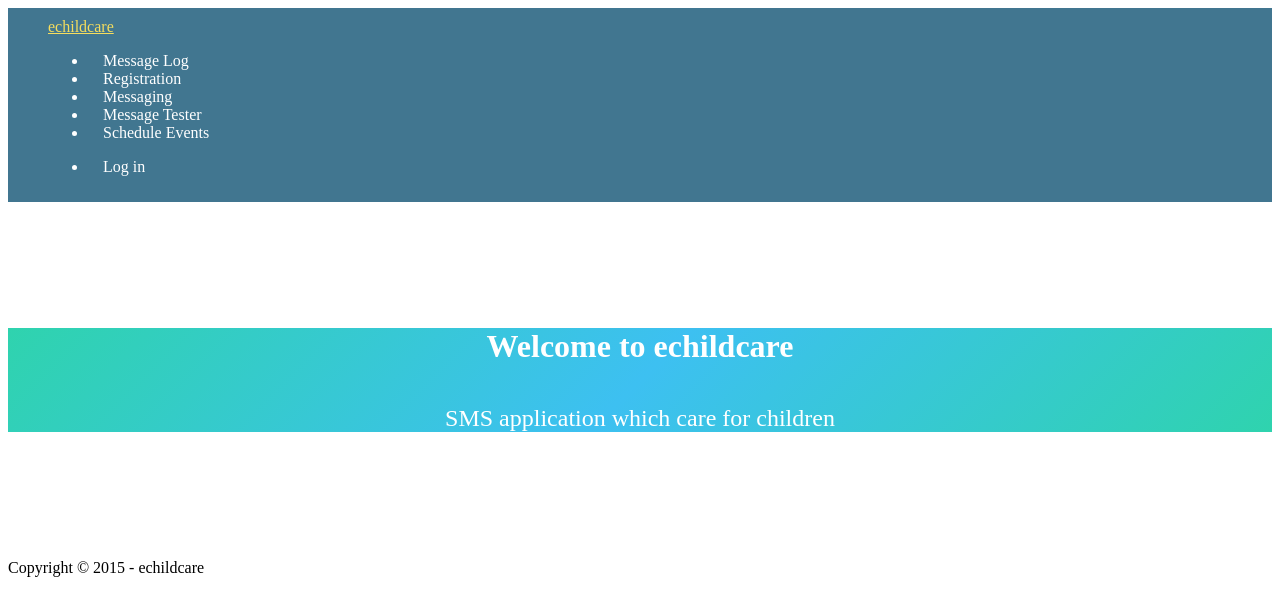
After one commit to Parbhat/echildcare, a Django app: template echildcare/templates/dashboard.html in a window 1280 px wide. The commit adds this page. Shown: the top 616 px of the page. Run offline with Django 3.2, Linux system fonts and the light colour scheme; the template is opened without the code that fills it, so the values that code supplies are empty; parts of the project's set-up code (start-up, migrations or seed data) failed here and were passed over; some libraries are stand-ins or nearby versions.

Commit message:
templates modified and styled

```diff
--- /dev/null
+++ b/echildcare/static/main.css
@@ -0,0 +1,33 @@
+.navbar-custom
+{
+    background-color: #417690;
+    color: #fff;
+}
+
+.navbar .nav>li>a {
+    float: none;
+    padding: 10px 15px 10px;
+    color: #fff;
+    text-decoration: none;
+    text-shadow: none;
+}
+
+.navbar .nav>li>a:hover {
+    color: #8DABB9;
+}
+
+.navbar .container
+{
+    padding: 10px 40px;
+}
+
+.navbar .brand
+{
+   text-shadow: none;
+   color: #F5DD5D;
+}
+
+#footer
+{
+    background-color: #fff;
+}
--- /dev/null
+++ b/echildcare/templates/base.html
@@ -0,0 +1,128 @@
+{% load i18n %}
+{% load static from staticfiles %}
+
+<!DOCTYPE html>
+<html>
+    <head>
+        <meta charset="UTF-8">{# keep this right after <head> #}
+        <title>{% block title %}RapidSMS{% endblock %}</title>
+        <meta name="viewport" content="width=device-width, initial-scale=1.0">
+
+        {% block stylesheets %}
+{#        <link type="text/css" rel="stylesheet" href="{% static 'rapidsms/stylesheets/tables.css' %}" />#}
+        <link type="text/css" rel="stylesheet" href="{% static 'bootstrap/css/bootstrap.min.css' %}" />
+        <link type="text/css" rel="stylesheet" href="{% static 'rapidsms/stylesheets/base.css' %}" />
+        <link type="text/css" rel="stylesheet" href="{% static 'bootstrap/css/bootstrap-responsive.css' %}" />
+        <link type="text/css" rel="stylesheet" href="{% static 'main.css' %}" />
+        {% endblock %}
+
+        {% block extra_stylesheets %}
+
+        {% endblock %}
+
+        {% block javascripts %}
+        <script type="text/javascript" src="{% static 'rapidsms/javascripts/jquery-1.9.0.min.js' %}"></script>
+        <script type="text/javascript" src="{% static 'rapidsms/javascripts/collapse.js' %}"></script>
+        <script type="text/javascript" src="{% static 'bootstrap/js/bootstrap.min.js' %}"></script>
+        {% endblock %}
+        {% block extra_javascript %}
+        {% endblock %}
+    </head>
+
+    <body>
+        <div id="wrap">  {# Wrap everything but the footer so we can push the footer to the bottom #}
+
+            {% block header %}
+                <div class="navbar navbar-fixed-top">
+                    <div class="navbar-custom">
+                        <div class="container">
+
+                            {# .btn-navbar is used as the toggle for collapsed navbar content #}
+                            <a class="btn btn-navbar" data-toggle="collapse" data-target=".nav-collapse">
+                                <span class="icon-bar"></span>
+                                <span class="icon-bar"></span>
+                                <span class="icon-bar"></span>
+                            </a>
+
+                            {# Be sure to leave the brand out there if you want it shown #}
+                            <a href="/" class="brand">
+                                echildcare
+                            </a>
+
+                            {#  Everything you want hidden at 940px or less, place within here #}
+                            <div class="nav-collapse collapse">
+                                <ul class="nav">
+                                    {% include "rapidsms/_nav_bar.html" %}
+                                </ul>
+                                <ul class="nav pull-right">
+                                    {% block admin_link %}
+                                        {% if user.is_staff %}
+                                            <li>
+                                                <a href="{% url 'admin:index' %}">{% trans "Admin" %}</a>
+                                            </li>
+                                        {% endif %}
+                                    {% endblock %}
+                                    {% block login_link %}
+                                        <li>
+                                            {% block auth %}
+                                                {% if user.is_authenticated %}
+                                                    <a href="{% url 'rapidsms-logout' %}">{% trans "Log out" %} {{ user.username }}</a>
+                                                {% else %}
+                                                    <a href="{% url 'rapidsms-login' %}">{% trans "Log in" %}</a>
+                                                {% endif %}
+                                            {% endblock auth %}
+                                        </li>
+                                    {% endblock %}
+                                </ul>
+                            </div>
+                        </div>
+                    </div>
+                </div>
+                {% block page_tabs %}{# FIXME - putting anything here won't do anything useful. If anything is using page_tabs, we should probably move this up into the navbar collapsable area. #}
+                {% endblock %}
+            {% endblock %}
+
+            {# begin page content - has its own div container so we can add top padding  #}
+            <div id="header">
+            <div class="container" id="mainpage">
+                {% block breadcrumbs %}{% if breadcrumbs %}
+                    <div class="row-fluid">{% for caption, url in breadcrumbs %}
+                        <a href="{{ url }}">{{ caption }}</a>{% if not forloop.last %}
+                        <span>&raquo;</span>{% endif %}{% endfor %}
+                    </div>{% endif %}
+                {% endblock %}
+
+                {% block messages %}
+                  <div id="messages">
+                    {% for message in messages %}
+                      <div class="alert{% if message.tags %} alert-{{ message.tags }}"{% endif %}>
+                         <a class="close" data-dismiss="alert" href="#">&times;</a>
+                        {{ message }}
+                      </div>
+                     {% endfor %}
+                  </div>
+                {% endblock messages %}
+
+                <div class="row-fluid content">
+                    {% block content %}{% endblock %}
+                </div>
+            </div>
+            </div>
+            <div id="push"></div>{# important to push footer down #}
+        </div>{# end wrap - everything above the footer #}
+
+
+            <div id="footer">
+                <div class="container">
+                    {% block footer %}
+                        <div class="row-fluid">
+                            {# if the height of this changes, the CSS in base.css will have to be changed to match #}
+                            <p>
+                                Copyright &copy; 2015 - echildcare
+                            </p>
+                        </div>
+                    {% endblock footer %}
+                </div>
+            </div>
+    </body>
+</html>
--- /dev/null
+++ b/echildcare/templates/dashboard.html
@@ -0,0 +1,34 @@
+{% extends "base.html" %}
+{% block title %}Dashboard{% endblock %}
+
+{% block stylesheets %}
+{{ block.super }}
+<style type="text/css">
+#header
+{
+    background: linear-gradient(135deg,#2fd3ae,#3dc0f1,#2fd3ae);
+    color: #fff;
+}
+
+#header .page-header
+{
+    border-bottom: 0;
+    text-align: center;
+    margin: 10% 0 10%;
+}
+
+#header .page-header p
+{
+    padding-top: 1rem;
+    font-size: 1.5rem;
+}
+</style>
+{% endblock %}
+
+{% block content %}
+  <div class="page-header">
+      <h1>Welcome to echildcare</h1>
+      <p>SMS application which care for children</p>
+  </div>
+
+{% endblock %}
--- a/echildcare/templates/rapidsms/_nav_bar.html
+++ b/echildcare/templates/rapidsms/_nav_bar.html
@@ -2,3 +2,4 @@
 <li><a href="{% url 'registration' %}">Registration</a></li>
 <li><a href="{% url 'messaging' %}">Messaging</a></li>
 <li><a href="{% url 'httptester-index' %}">Message Tester</a></li>
+<li><a href="{% url 'admin:index' %}">Schedule Events</a></li>
```
Also changed, not shown: echildcare/templates/rapidsms/loggedout.html (added, +11 -0 lines), echildcare/templates/rapidsms/login.html (added, +25 -0 lines).
